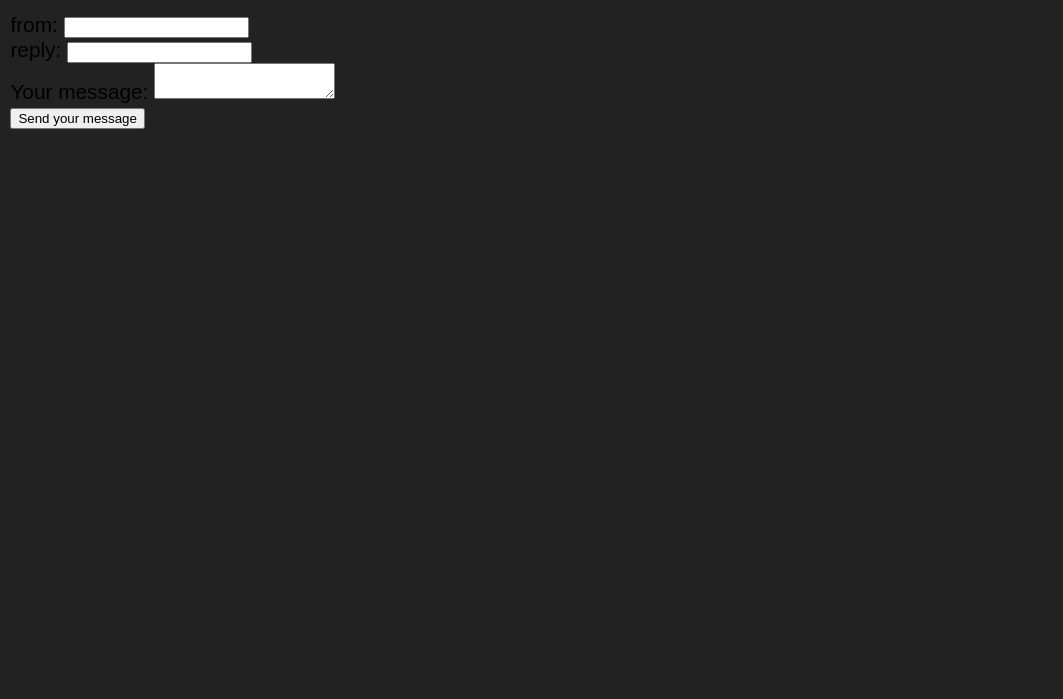
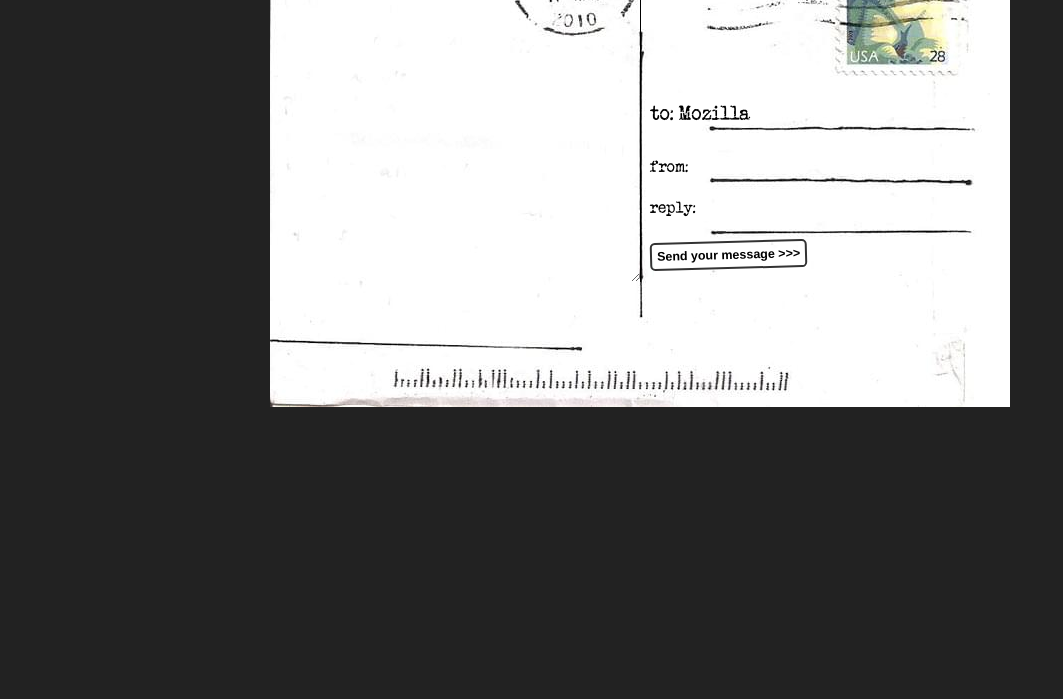
Before and after one commit to e-meyer/the-odin-project, a plain HTML site: page Fullstack JavaScript/intermediate-html-and-css/forms/styling-forms.html in a window 1280 px wide. Shown: the part 101-800 px from the top of the page, without its empty margins (0-1063 px from the left). Drawn offline with Linux system fonts and the light colour scheme.

Commit message:
Add some more style to the page

```diff
--- a/Fullstack JavaScript/intermediate-html-and-css/forms/styling-forms.css
+++ b/Fullstack JavaScript/intermediate-html-and-css/forms/styling-forms.css
@@ -20,3 +20,81 @@
   margin: 0;
   background: #222;
 }
+
+form {
+  position: relative;
+  width: 740px;
+  height: 498px;
+  margin: 0 auto;
+  padding: 1em;
+  box-sizing: border-box;
+  background: #FFF url(images/background.jpg);
+
+  /* we create our grid */
+  display: grid;
+  grid-gap: 20px;
+  grid-template-columns: repeat(2, 1fr);
+  grid-template-rows: 10em 1em 1em 1em;
+}
+
+h1 {
+    font: 1em "typewriter", monospace;
+    align-self: end;
+}
+
+#message {
+     grid-row: 1 / 5;
+}
+
+#from, #reply {
+     display: flex;
+}
+
+label {
+    font: .8em "typewriter", sans-serif;
+}
+
+input, textarea {
+    font: 1.4em/1.5em "handwriting", cursive, sans-serif;
+    border: none;
+    padding: 0 10px;
+    margin: 0;
+    width: 80%;
+    background: none;
+}
+
+input:focus, textarea:focus {
+    background: rgba(0,0,0,.1);
+    border-radius: 5px;
+}
+
+textarea {
+    display: block;
+    padding: 10px;
+    margin: 10px 0 0 -10px;
+    width: 100%;
+    height: 90%;
+    border-right: 1px solid;
+    overflow: auto;
+}
+
+button {
+    padding: 5px;
+    font: bold .6em sans-serif;
+    border: 2px solid #333;
+    border-radius: 5px;
+    background: none;
+    cursor: pointer;
+    transform: rotate(-1.5deg);
+}
+
+button:after {
+    content: " >>>";
+}
+
+button:hover,
+button:focus {
+    outline: none;
+    background: #000;
+    color: #FFF;
+}
```
